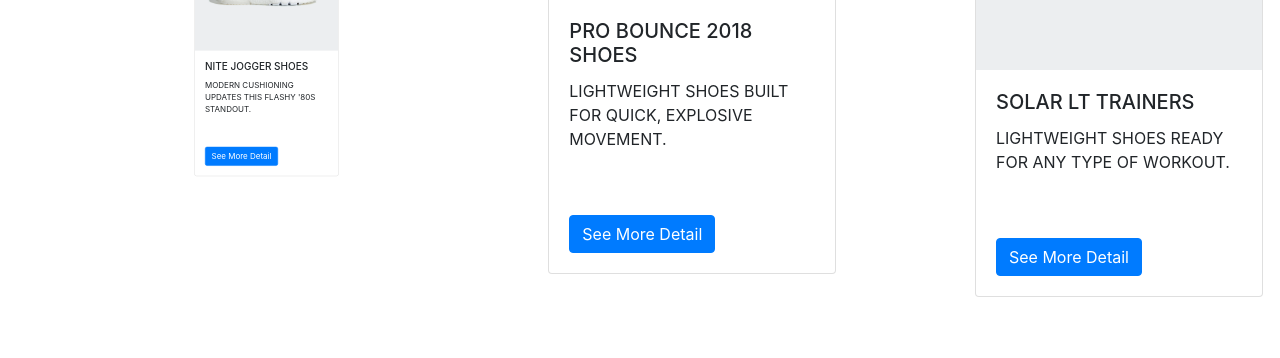
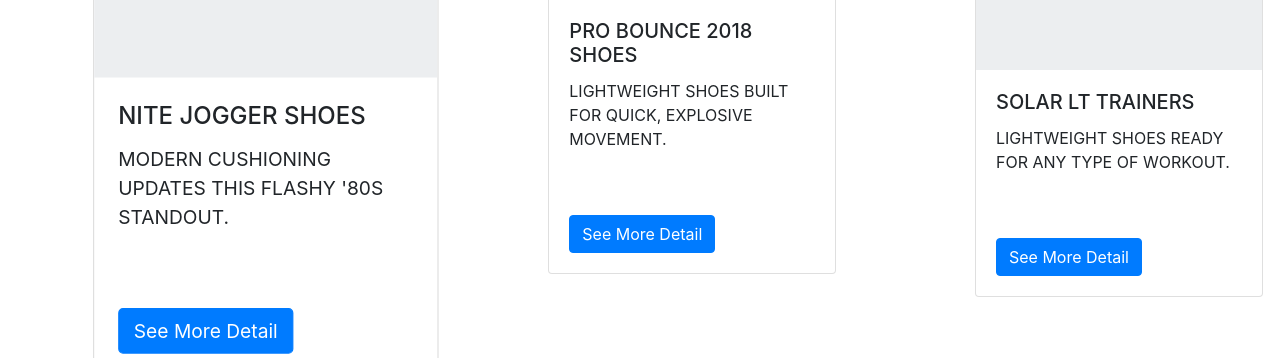
Before and after one commit to fireun/DB2019B-AdidasShopping-Project, a PHP site: page /adidas.php in a window 1280 px wide, with the pointer over the restyled element. Shown: the part 1315-1673 px from the top of the page. Run offline with PHP 8.4, Linux system fonts and the light colour scheme; the visitor is signed in with stand-in values (Sample User, id 1); data that the repository does not hold is empty.

Commit message:
change commit

```diff
--- a/adidas.php
+++ b/adidas.php
@@ -103,6 +103,8 @@ if ($conn->connect_error) {
           <span class="sr-only">Next</span>
         </a>
       </div>
+
+
       <div class="container-fluid">
 
         <div class="row" style="margin-top: 15px">
--- a/css/cardturn.css
+++ b/css/cardturn.css
@@ -46,7 +46,7 @@
      transition: 1s;
 }
 .cardturn:hover{
-     transform: scale(0.5);
+     transform: scale(1.2);
 }
 .cardselect:hover{
      cursor: pointer;
```
